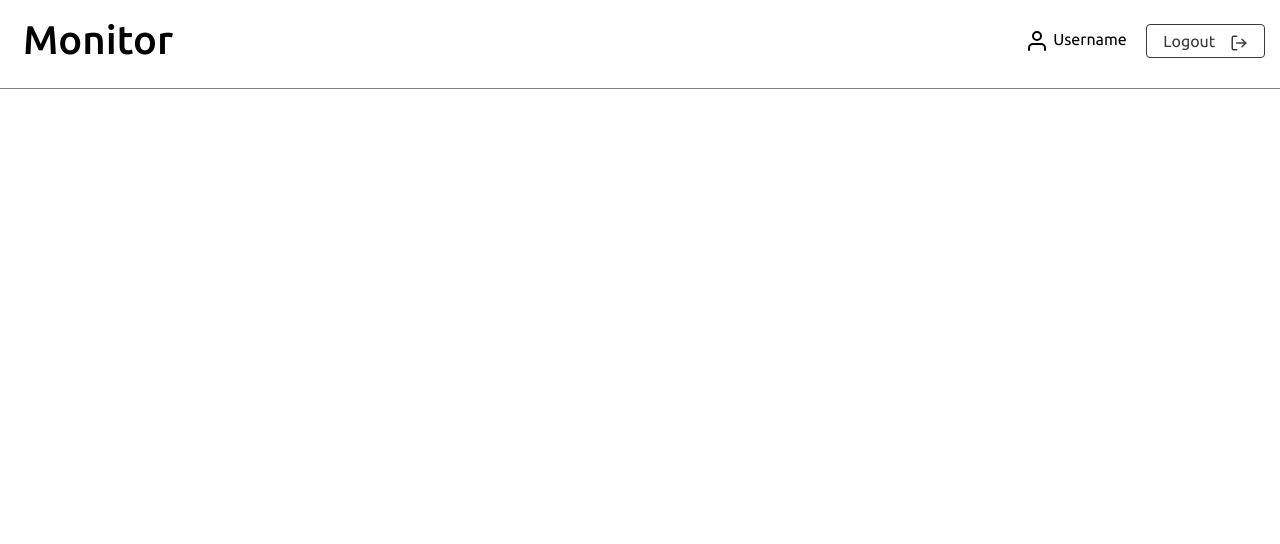
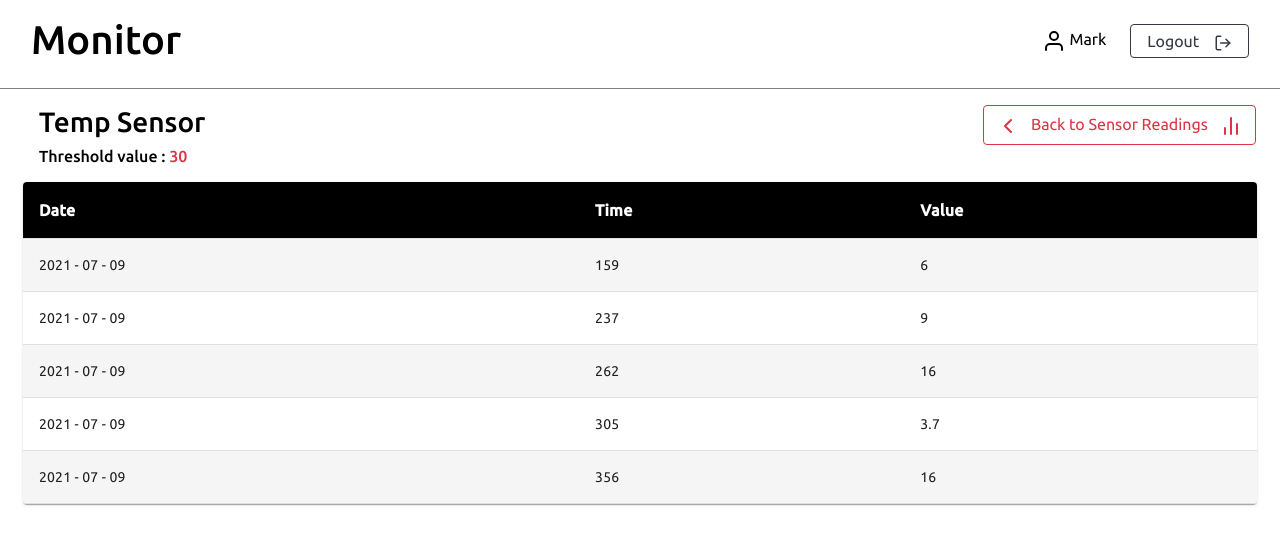
Before and after one commit to sriyabro/Monitor, a React (Create React App) app in the folder monitor-frontend/: page /alert-history in a window 1280 px wide. Shown: the top 544 px of the page. Built offline with nearby package versions, Linux system fonts and the light colour scheme.

Commit message:
alert history page UX completed

```diff
--- a/monitor-frontend/src/App.js
+++ b/monitor-frontend/src/App.js
@@ -2,8 +2,6 @@ import React from "react";
 import {Container} from "react-bootstrap";
 import {BrowserRouter, Route, Switch} from "react-router-dom";
 import "./assets/styles/main.scss"
-
-
 import Header from "./components/Header"
 import routes from "./routes/routes";
 
--- a/monitor-frontend/src/assets/styles/main.scss
+++ b/monitor-frontend/src/assets/styles/main.scss
@@ -14,4 +14,4 @@ body {
 @import "partials/header";
 @import "partials/chart";
 @import "partials/add-sensor";
-@import "partials/history";
+@import "partials/alert-history";
--- a/monitor-frontend/src/assets/styles/partials/_header.scss
+++ b/monitor-frontend/src/assets/styles/partials/_header.scss
@@ -3,6 +3,9 @@
   border-bottom: 1px solid gray;
   z-index: 10;
 
+  .user {
+    cursor: pointer;
+  }
 
   .logout {
     vertical-align: center;
--- /dev/null
+++ b/monitor-frontend/src/components/AlertHistory.jsx
@@ -0,0 +1,99 @@
+import React from 'react'
+import {makeStyles, withStyles} from '@material-ui/core/styles';
+import Tablenew from '@material-ui/core/Table';
+import TableBody from '@material-ui/core/TableBody';
+import TableCell from '@material-ui/core/TableCell';
+import TableContainer from '@material-ui/core/TableContainer';
+import TableHead from '@material-ui/core/TableHead';
+import TableRow from '@material-ui/core/TableRow';
+import Paper from '@material-ui/core/Paper';
+import {Button, Col, Row} from "react-bootstrap";
+import {BarChart2, ChevronLeft} from "react-feather";
+import {useHistory} from "react-router-dom";
+
+const StyledTableCell = withStyles((theme) => ({
+    head: {
+        backgroundColor: theme.palette.common.black,
+        color: theme.palette.common.white,
+        fontFamily: 'Ubuntu',
+        fontSize: 16,
+        fontWeight: "bold"
+    },
+    body: {
+        fontFamily: 'Ubuntu',
+},
+}))(TableCell);
+
+const StyledTableRow = withStyles((theme) => ({
+    root: {
+        '&:nth-of-type(odd)': {
+            backgroundColor: theme.palette.action.hover,
+        },
+    },
+}))(TableRow);
+
+function createData(date, time, value) {
+    return { date, time, value };
+}
+
+const rows = [
+    createData("2021 - 07 - 09", 159, 6.0 ),
+    createData("2021 - 07 - 09", 237, 9.0),
+    createData("2021 - 07 - 09", 262, 16.0),
+    createData("2021 - 07 - 09", 305, 3.7),
+    createData("2021 - 07 - 09", 356, 16.0),
+];
+
+const useStyles = makeStyles({
+    table: {
+        minWidth: 500,
+    },
+});
+
+function AlertHistory() {
+    const classes = useStyles();
+    const history = useHistory();
+
+    const handleBackButtonClicked = () => {
+        history.push('/');
+    }
+
+    return (
+        <div className="px-2 bg-white rounded" >
+            <Row className="sensors p-3" >
+                <Col xs={12} md={6}><h3>Temp Sensor</h3><h6 className="m-0">Threshold value : <span className="text-danger">30</span></h6></Col>
+                <Col xs={12} md={6} className="text-right p-0">
+
+                    <Button className="history text-danger border-danger" onClick={handleBackButtonClicked}>
+                       <ChevronLeft/> &nbsp; Back to Sensor Readings &nbsp; <BarChart2/>
+                    </Button>
+                </Col>
+            </Row>
+            <TableContainer component={Paper}>
+                <Tablenew className={classes.table} aria-label="customized table">
+                    <TableHead>
+                        <TableRow>
+                            <StyledTableCell>Date</StyledTableCell>
+                            <StyledTableCell>Time</StyledTableCell>
+                            <StyledTableCell>Value</StyledTableCell>
+                        </TableRow>
+                    </TableHead>
+                    <TableBody>
+                        {rows.map((row) => (
+                            <StyledTableRow key={row.date}>
+                                <StyledTableCell component="th" scope="row">
+                                    {row.date}
+                                </StyledTableCell>
+                                <StyledTableCell >{row.time}</StyledTableCell>
+                                <StyledTableCell >{row.value}</StyledTableCell>
+                            </StyledTableRow>
+                        ))}
+                    </TableBody>
+                </Tablenew>
+            </TableContainer>
+        </div>
+    );
+}
+
+
+export default AlertHistory
--- a/monitor-frontend/src/components/Chart.jsx
+++ b/monitor-frontend/src/components/Dashboard.jsx
@@ -1,4 +1,5 @@
 import React, {useEffect, useState} from 'react'
+import {useHistory} from 'react-router-dom';
 import Select from 'react-select';
 import {Line} from "react-chartjs-2";
 import {Button, Col, Row} from "react-bootstrap";
@@ -6,12 +7,15 @@ import {Activity, Plus} from 'react-feather';
 import {customStyles} from "../constants/constants";
 import AddSensor from "./AddSensor";
 
-function Chart() {
+function Dashboard() {
         const [selectorOptions, setSelectorOptions] = useState(null);
         const [selectedSensor, setSelectedSensor] = useState("No sensor selected");
         const [showAddSensorModal, setShowAddSensorModal] = useState(false);
 
         const [sensors, setSensors] = useState([]);
+
+    const history = useHistory();
+
 
     useEffect(() => {
         if (!sensors) {
@@ -46,6 +50,10 @@ function Chart() {
         sensorlist.push({name: newSensor.name});
         setSensors(sensorlist);
         handleAddSensorModalClose();
+    }
+
+    const handleAlertHistoryButton = () => {
+        history.push('/alert-history');
     }
 
     const data = {
@@ -87,7 +95,7 @@ function Chart() {
 
             </Col>
            <Col xs={12} md={4} className="text-right">
-               <Button className="history text-danger border-danger">
+               <Button className="history text-danger border-danger" onClick={handleAlertHistoryButton}>
                    <Activity/> &nbsp; View Sensor Alert History
                </Button>
            </Col>
@@ -100,4 +108,4 @@ function Chart() {
     )
 }
 
-export default Chart;
+export default Dashboard;
--- a/monitor-frontend/src/components/Header.jsx
+++ b/monitor-frontend/src/components/Header.jsx
@@ -5,12 +5,12 @@ import {LogOut, User} from 'react-feather';
 
 function Header() {
     return (
-        <Row className="py-3 header">
+        <Row className="p-3 header">
             <Col xs={6} >
-                <h1 className="logo pl-2">Monitor</h1>
+                <h1 className="logo">Monitor</h1>
             </Col>
             <Col xs={6} className="text-right">
-                <span className="mr-3 d-none d-md-inline"><User/> Username </span>
+                <span className="mr-4 d-none d-md-inline user"><User/> Mark</span>
                 <Button className="logout my-2 py-1 px-3" variant="outline-dark">Logout &nbsp;&nbsp; <LogOut size={18}/></Button>
             </Col>
         </Row>
--- a/monitor-frontend/src/components/Table.jsx
+++ /dev/null
@@ -1,96 +0,0 @@
-import React from 'react'
-import { Dropdown } from "react-bootstrap";
-import { withStyles, makeStyles } from '@material-ui/core/styles';
-import Tablenew from '@material-ui/core/Table';
-import TableBody from '@material-ui/core/TableBody';
-import TableCell from '@material-ui/core/TableCell';
-import TableContainer from '@material-ui/core/TableContainer';
-import TableHead from '@material-ui/core/TableHead';
-import TableRow from '@material-ui/core/TableRow';
-import Paper from '@material-ui/core/Paper';
-
-const StyledTableCell = withStyles((theme) => ({
-    head: {
-        backgroundColor: theme.palette.common.black,
-        color: theme.palette.common.white,
-    },
-    body: {
-        fontSize: 14,
-    },
-}))(TableCell);
-
-const StyledTableRow = withStyles((theme) => ({
-    root: {
-        '&:nth-of-type(odd)': {
-            backgroundColor: theme.palette.action.hover,
-        },
-    },
-}))(TableRow);
-
-function createData(date, time, temp, value2, value3) {
-    return { date, time, temp, value2, value3 };
-}
-
-const rows = [
-    createData("2021 - 07 - 09", 159, 6.0, 24, 4.0),
-    createData("2021 - 07 - 09", 237, 9.0, 37, 4.3),
-    createData("2021 - 07 - 09", 262, 16.0, 24, 6.0),
-    createData("2021 - 07 - 09", 305, 3.7, 67, 4.3),
-    createData("2021 - 07 - 09", 356, 16.0, 49, 3.9),
-];
-
-const useStyles = makeStyles({
-    table: {
-        minWidth: 700,
-    },
-});
-
-function Table() {
-    const classes = useStyles();
-
-    return (
-
-        <div className="shadow-lg p-3 mb-5 bg-white rounded" >
-            <Dropdown>
-                <Dropdown.Toggle variant="success" id="dropdown-basic">
-                    Select Sensor
-                </Dropdown.Toggle>
-
-                <Dropdown.Menu>
-                    <Dropdown.Item href="#/action-1">Sensor 1</Dropdown.Item>
-                    <Dropdown.Item href="#/action-2">Sensor 2</Dropdown.Item>
-                    <Dropdown.Item href="#/action-3">Sensor 3</Dropdown.Item>
-                </Dropdown.Menu>
-            </Dropdown>
-            <TableContainer component={Paper}>
-                <Tablenew className={classes.table} aria-label="customized table">
-                    <TableHead>
-                        <TableRow>
-                            <StyledTableCell>Date</StyledTableCell>
-                            <StyledTableCell align="right">time</StyledTableCell>
-                            <StyledTableCell align="right">temp</StyledTableCell>
-                            <StyledTableCell align="right">Value2</StyledTableCell>
-                            <StyledTableCell align="right">Value3</StyledTableCell>
-                        </TableRow>
-                    </TableHead>
-                    <TableBody>
-                        {rows.map((row) => (
-                            <StyledTableRow key={row.date}>
-                                <StyledTableCell component="th" scope="row">
-                                    {row.date}
-                                </StyledTableCell>
-                                <StyledTableCell align="right">{row.time}</StyledTableCell>
-                                <StyledTableCell align="right">{row.temp}</StyledTableCell>
-                                <StyledTableCell align="right">{row.value2}</StyledTableCell>
-                                <StyledTableCell align="right">{row.value3}</StyledTableCell>
-                            </StyledTableRow>
-                        ))}
-                    </TableBody>
-                </Tablenew>
-            </TableContainer>
-        </div>
-    );
-}
-
-
-export default Table
--- a/monitor-frontend/src/routes/routes.js
+++ b/monitor-frontend/src/routes/routes.js
@@ -1,21 +1,21 @@
-import Chart from '../components/Chart';
-import History from '../components/Table';
+import Dashboard from '../components/Dashboard';
+import AlertHistory from '../components/AlertHistory';
 
 const routes = [
     {
         path: '/',
         exact: true,
-        component: Chart,
-        name: 'Chart',
+        component: Dashboard,
+        name: 'Dashboard',
         protected: true
 
 
     },
     {
-        path: '/history',
+        path: '/alert-history',
         exact: true,
-        component: History,
-        name: 'Sensor History',
+        component: AlertHistory,
+        name: 'Sensor Alert History',
         protected: true
 
     },
```
Also changed, not shown: monitor-frontend/src/assets/styles/partials/_alert-history.scss (added), monitor-frontend/src/assets/styles/partials/_history.scss (deleted), 1 other file (tests, documents, lock files or other folders).
